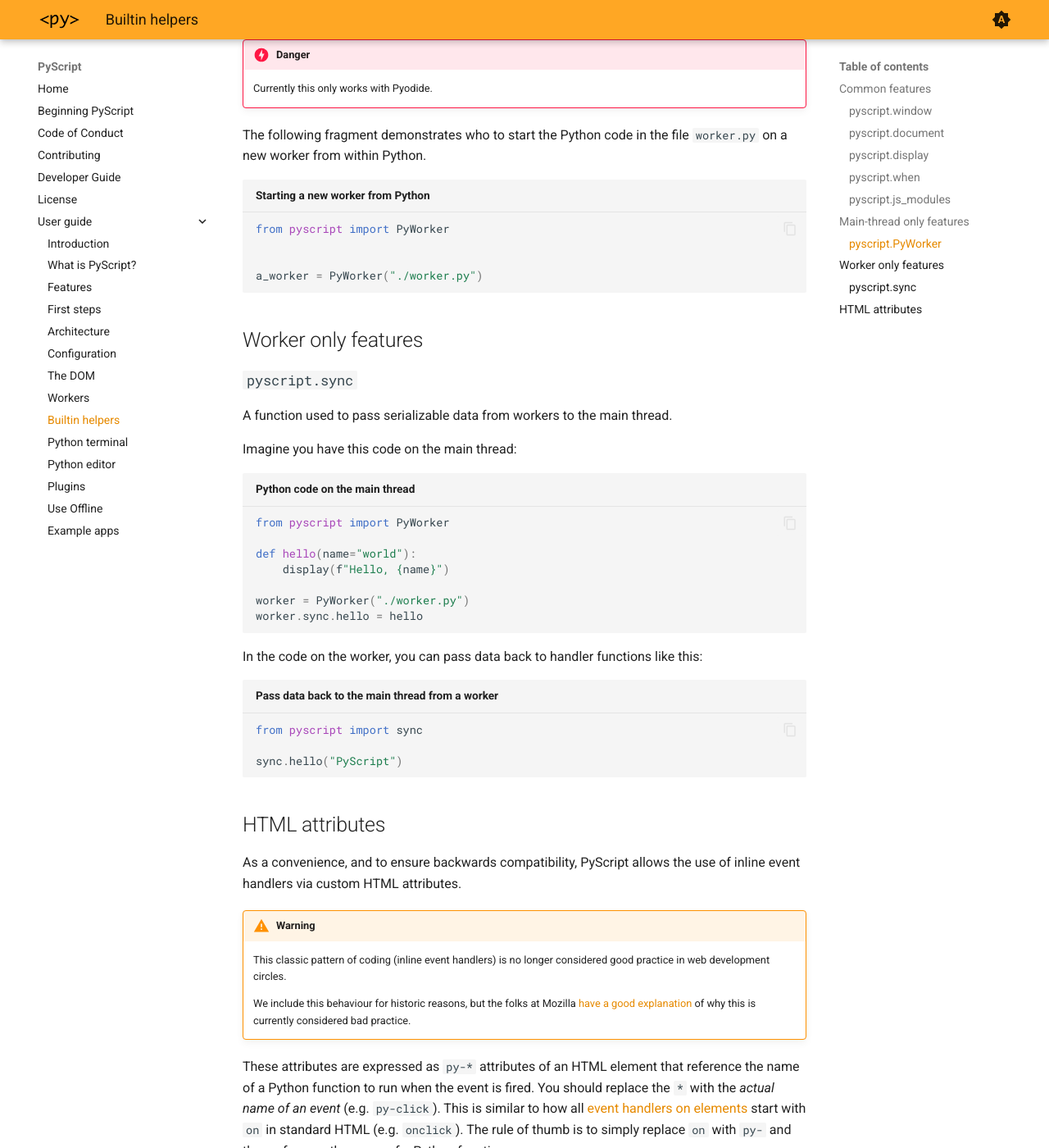
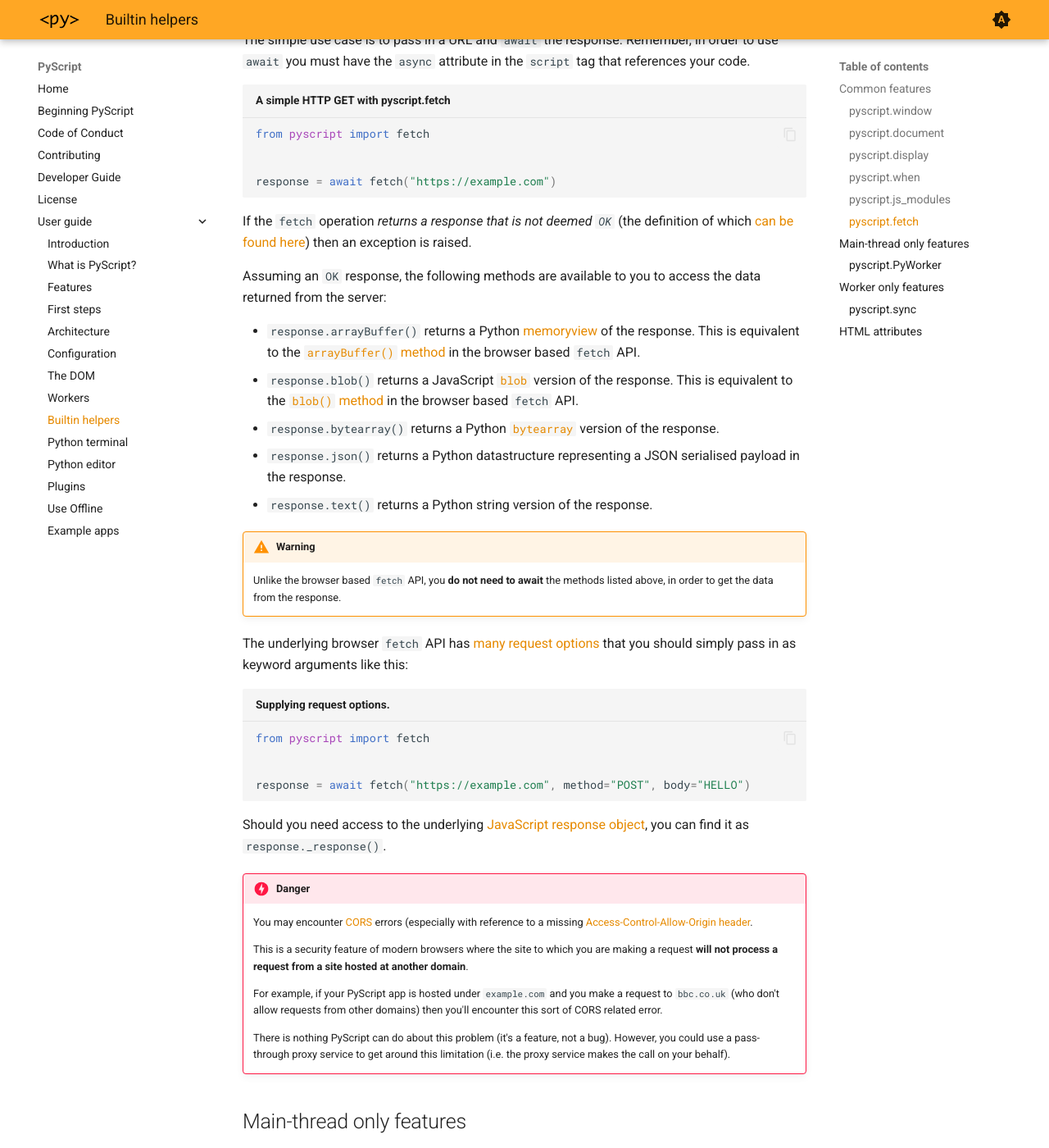
Before and after one commit to pyscript/docs, an MkDocs documentation site: the page built from docs/user-guide/builtins.md, in a window 1280 px wide and 1400 px high, scrolled down 2714 px. Shown: the whole window at 82% size. Built offline with MkDocs 1.6.1 and Material for MkDocs 9.7.7, drawn with Linux system fonts in a browser that asks for light colours; the version menu is left out; some of the changed text lies outside the part shown.

Commit message:
Bump to 2024-3-1 and add docs for setup in editor, and new fetch in pyscript namespace.

````diff
--- a/docs/user-guide/builtins.md
+++ b/docs/user-guide/builtins.md
@@ -116,6 +116,74 @@ Such named modules will always then be available under the
     Please see the documentation (linked above) about restrictions and gotchas
     when configuring how JavaScript modules are made available to PyScript.
 
+### `pyscript.fetch`
+
+A common task is to `fetch` data from the web via HTTP requests. The
+`pyscript.fetch` function provides a uniform way to achieve this in both
+Pyodide and MicroPython. It is closely modelled on the
+[Fetch API](https://developer.mozilla.org/en-US/docs/Web/API/Fetch_API) found
+in browsers with some important Pythonic differences.
+
+The simple use case is to pass in a URL and `await` the response. Remember, in
+order to use `await` you must have the `async` attribute in the `script` tag
+that references your code.
+
+```python title="A simple HTTP GET with pyscript.fetch"
+from pyscript import fetch
+
+
+response = await fetch("https://example.com")
+```
+
+If the `fetch` operation _returns a response that is not deemed `OK`_ (the
+definition of which
+[can be found here](https://developer.mozilla.org/en-US/docs/Web/API/Response/ok))
+then an exception is raised.
+
+Assuming an `OK` response, the following methods are available to you to access
+the data returned from the server:
+
+* `response.arrayBuffer()` returns a Python [memoryview](https://docs.python.org/3/library/stdtypes.html#memoryview) of the response. This is equivalent to the [`arrayBuffer()` method](https://developer.mozilla.org/en-US/docs/Web/API/Response/arrayBuffer) in the browser based `fetch` API.
+* `response.blob()` returns a JavaScript [`blob`](https://developer.mozilla.org/en-US/docs/Web/API/Response/blob) version of the response. This is equivalent
+to the [`blob()` method](https://developer.mozilla.org/en-US/docs/Web/API/Response/blob) in the browser based `fetch` API.
+* `response.bytearray()` returns a Python [`bytearray`](https://docs.python.org/3/library/stdtypes.html#bytearray) version of the response.
+* `response.json()` returns a Python datastructure representing a JSON serialised payload in the response.
+* `response.text()` returns a Python string version of the response.
+
+!!! warning
+
+    Unlike the browser based `fetch` API, you **do not need to await** the
+    methods listed above, in order to get the data from the response.
+
+The underlying browser `fetch` API has [many request options](https://developer.mozilla.org/en-US/docs/Web/API/Fetch_API/Using_Fetch#supplying_request_options)
+that you should simply pass in as keyword arguments like this:
+
+```python title="Supplying request options."
+from pyscript import fetch
+
+
+response = await fetch("https://example.com", method="POST", body="HELLO")
+```
+
+Should you need access to the underlying [JavaScript response object](https://developer.mozilla.org/en-US/docs/Web/API/Response), you can find it as `response._response()`.
+
+!!! Danger
+
+    You may encounter [CORS](https://developer.mozilla.org/en-US/docs/Glossary/CORS) errors (especially with reference to a missing
+    [Access-Control-Allow-Origin header](https://developer.mozilla.org/en-US/docs/Web/HTTP/CORS/Errors/CORSMissingAllowOrigin).
+
+    This is a security feature of modern browsers where the site to which you
+    are making a request **will not process a request from a site hosted at
+    another domain**.
+
+    For example, if your PyScript app is hosted under `example.com` and you
+    make a request to `bbc.co.uk` (who don't allow requests from other domains)
+    then you'll encounter this sort of CORS related error.
+
+    There is nothing PyScript can do about this problem (it's a feature, not a
+    bug). However, you could use a pass-through proxy service to get around
+    this limitation (i.e. the proxy service makes the call on your behalf).
+
 ## Main-thread only features
 
 ### `pyscript.PyWorker`
--- a/version.json
+++ b/version.json
@@ -1,3 +1,3 @@
 {
-    "version": "2024.2.1"
+    "version": "2024.3.1"
 }
````
Also changed, not shown: docs/beginning-pyscript.md (+4 -4 lines), docs/user-guide/editor.md (+25 -0 lines), docs/user-guide/first-steps.md (+2 -2 lines), docs/user-guide/plugins.md (+1 -1 lines).
